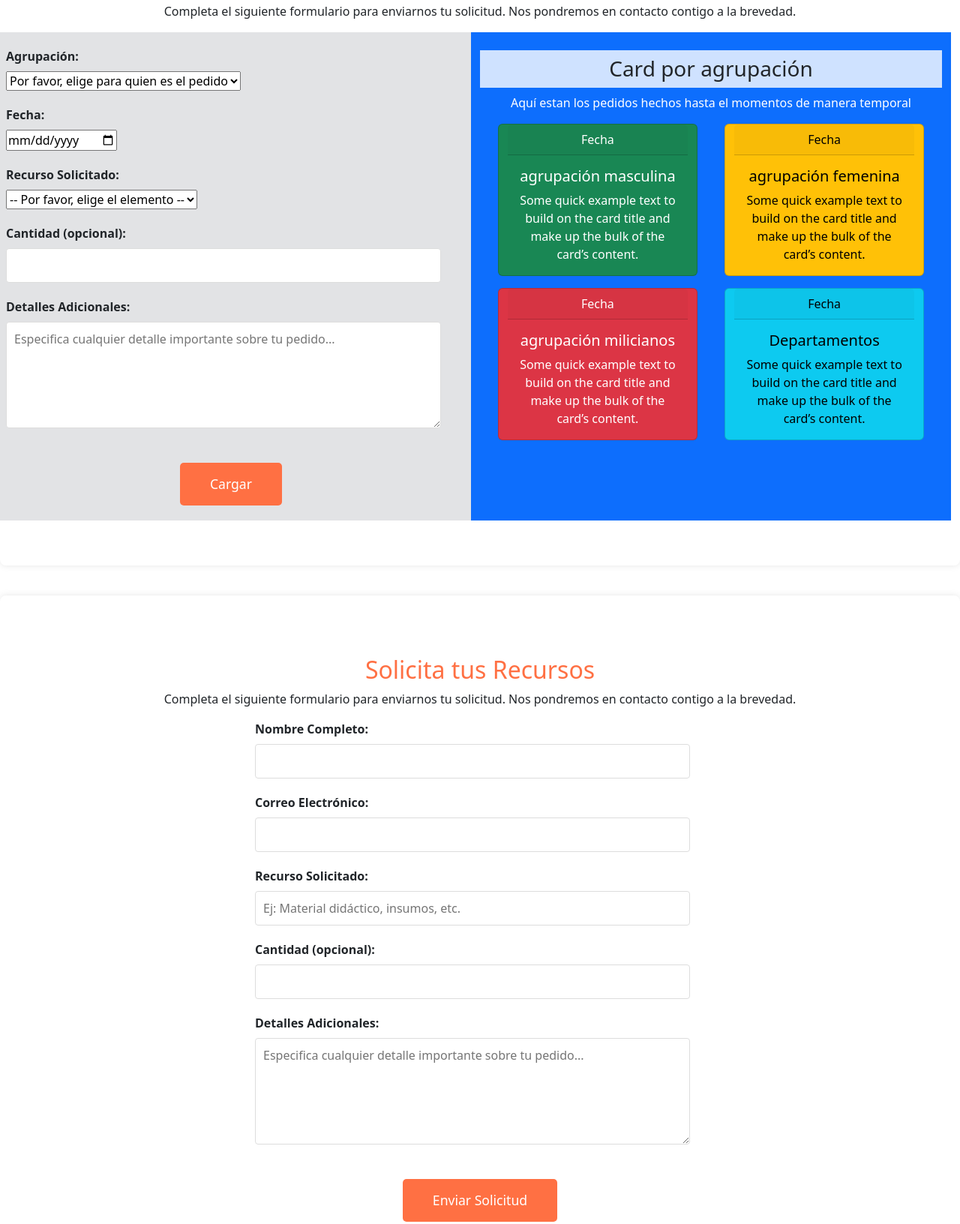
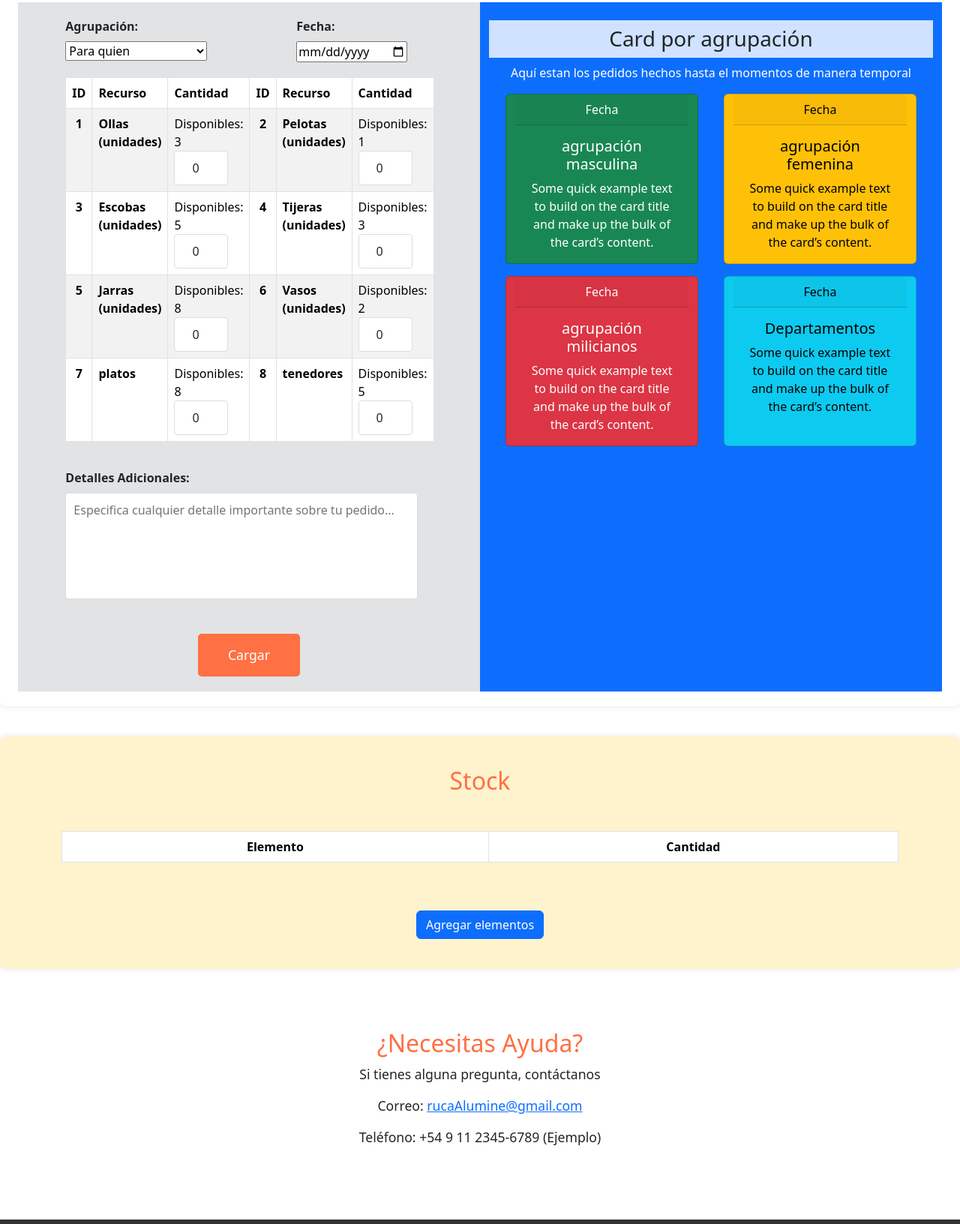
Before and after one commit to Santirod7/Entregable3-Rodriguez, a plain HTML site: page index.html in a window 1280 px wide. Shown: the part 803-2435 px from the top of the page at 75% size. Drawn offline with nearby package versions, Linux system fonts and the light colour scheme; a script that the page names is missing.

Commit message:
Un commit de finalizacion

```diff
--- a/css/style.css
+++ b/css/style.css
@@ -55,6 +55,7 @@ a:hover {
 .btn-orange:hover {
     background-color: var(--orange-dark);
 }
+
 
 /* Encabezado */
 header {
@@ -135,7 +136,7 @@ header nav ul li a:hover {
 
 /* Sección de Solicitud de Recursos */
 .solicitar-recursos, .contacto {
-    padding: 60px 0;
+    padding: 20px 0;
     text-align: center;
 }
 
@@ -178,7 +179,7 @@ header nav ul li a:hover {
 }
 
 .form-group textarea {
-    resize: vertical; /* Permite redimensionar verticalmente */
+    resize: none;
 }
 
 .solicitar-recursos button[type="submit"] {
--- a/index.html
+++ b/index.html
@@ -42,73 +42,156 @@
         <section id="solicitar" class="solicitar-recursos">
             <h2>Organizador</h2>
             <p>Completa el siguiente formulario para enviarnos tu solicitud. Nos pondremos en contacto contigo a la brevedad.</p>
+            <div class="row ms-4 me-0">
+            <div class="row justify-content-evenly">
+                <div class=" col-lg-6 col-md-6 col-sm-11 container bg-secondary-subtle">
+                    <form action="#" method="POST">
                         <div class="row">
-            <div class="row">
-                <div class=" col-6 container bg-secondary-subtle">
-                    <form action="#" method="POST">
-                        <div class="form-group">
+                            <div class="col-lg-4 col-sm-11 form-group">
                                 <label for="nombreAgrupacion">Agrupación:</label>
                                 <select name="nombreAgrupacion" id="nombreAgrupacion" required>
 
-                                <option value=""> Por favor, elige para quien es el pedido </option>
+                                    <option value=""> Para quien </option>
                                     <option value="opcion1">Agrupacion Masculina</option>
                                     <option value="opcion2">Agrupacion Femenina</option>
                                     <option value="opcion3">Agrupacion Milicianos</option>
                                     <option value="opcion4">Departamentos</option>
                                 </select>
                             </div>
-                        <div class="form-group">
+                            <div class="col-4 form-group">
                                 <label for="date">Fecha:</label>
                                 <input type="date" id="date" name="date" required>
                             </div>
-                        <div class="form-group">
-                            <label for="recurso">Recurso Solicitado:</label>
-                            <select name="nombreAgrupacion" id="nombreAgrupacion" required>
-
-                                <option value="">-- Por favor, elige el elemento --</option>
-                                <option value="opcion1">Agrupacion Masculina</option>
-                                <option value="opcion2">Agrupacion Femenina</option>
-                                <option value="opcion3">Agrupacion Milicianos</option>
-                                <option value="opcion4">Departamentos</option>
-                            </select>
+                            <div class="col-10 form-group table-responsive">
+                <table class="table table-bordered table-striped custom-order-table">
+                    <thead class="table-header-orange">
+                        <tr>
+                            <th class="text-center" scope="col">ID</th>
+                            <th scope="col">Recurso</th>
+                            <th scope="col">Cantidad</th>
+                            <th class="text-center" scope="col">ID</th>
+                            <th scope="col">Recurso</th>
+                            <th scope="col">Cantidad</th>
+                        </tr>
+                    </thead>
+                    <tbody>
+                        <tr>
+                            <td class="text-center">
+                                <label for="id">1</label>
+                            </td>
+                            <td>
+                                <label for="item_Ollas">Ollas (unidades)</label>
+                            </td>
+                            <td>
+                               Disponibles: 3 <input type="number" class="form-control form-control-sm text-center" id="item_Ollas" name="Ollas" value="0" min="0">
+                            </td>
+                            <td class="text-center">
+                                <label for="id">2</label>
+                            </td>
+                            <td>
+                                <label for="item_Pelotas">Pelotas (unidades)</label>
+                            </td>
+                            <td>
+                               Disponibles: 1 <input type="number" class="form-control form-control-sm text-center" id="item_Pelotas" name="Pelotas" value="0" min="0">
+                            </td>
+                        </tr>
+                        <tr>
+                            <td class="text-center">
+                                <label for="id">3</label>
+                            </td>
+                            <td>
+                                <label for="item_boligrafos">Escobas (unidades)</label>
+                            </td>
+                            <td>
+                              Disponibles: 5 <input type="number" class="form-control form-control-sm text-center" id="item_boligrafos" name="boligrafos" value="0" min="0">
+                            </td>
+                            <td class="text-center">
+                                <label for="id">4</label>
+                            </td>
+                            <td>
+                                <label for="item_tijeras">Tijeras (unidades)</label>
+                            </td>
+                            <td>
+                               Disponibles: 3 <input type="number" class="form-control form-control-sm text-center" id="item_tijeras" name="tijeras" value="0" min="0">
+                            </td>
+                        </tr>
+                        <tr>
+                            <td class="text-center">
+                                <label for="id">5</label>
+                            </td>
+                            <td>
+                                <label for="item_Jarras">Jarras (unidades)</label>
+                            </td>
+                            <td>
+                               Disponibles: 8 <input type="number" class="form-control form-control-sm text-center" id="item_Jarras" name="Jarras" value="0" min="0">
+                            </td>
+                            <td class="text-center">
+                                <label for="id">6</label>
+                            </td>
+                            <td>
+                                <label for="item_Vasos">Vasos (unidades)</label>
+                            </td>
+                            <td>
+                               Disponibles: 2 <input type="number" class="form-control form-control-sm text-center" id="item_Vasos" name="Vasos" value="0" min="0">
+                            </td>
+                        </tr>
+                        <tr>
+                            <td class="text-center">
+                                <label for="id">7</label>
+                            </td>
+                            <td>
+                                <label for="item_platos">platos</label>
+                            </td>
+                            <td>
+                               Disponibles: 8 <input type="number" class="form-control form-control-sm text-center" id="item_platos" name="platos" value="0" min="0">
+                            </td>
+                            <td class="text-center">
+                                <label for="id">8</label>
+                            </td>
+                            <td>
+                                <label for="item_tenedores">tenedores</label>
+                            </td>
+                            <td>
+                               Disponibles: 5 <input type="number" class="form-control form-control-sm text-center" id="item_tenedores" name="tenedores" value="0" min="0">
+                            </td>
+                        </tr>
+                    </tbody>
+                </table>
                 </div>
-                        <div class="form-group">
-                            <label for="cantidad">Cantidad (opcional):</label>
-                            <input type="number" id="cantidad" name="cantidad" min="1">
+                            <div class="col-10 form-group">
+                                <label for="mensaje">Detalles Adicionales:</label>
+                                <textarea id="mensaje" name="mensaje" rows="5" placeholder="Especifica cualquier detalle importante sobre tu pedido..." ></textarea>
                             </div>
-                        <div class="form-group">
-                            <label for="mensaje">Detalles Adicionales:</label>
-                            <textarea id="mensaje" name="mensaje" rows="5" placeholder="Especifica cualquier detalle importante sobre tu pedido..."></textarea>
                         </div>
                         <button type="submit" class="btn-orange">Cargar</button>
                     </form>
                 </div>
-                <div class="col-6 bg-primary">
+                <div class="col-lg-6 col-md-6 col-sm-11 bg-primary">
                     <h3 class="text-center mt-4 mb-2 bg-primary-subtle py-2">Card por agrupación</h3>
             <p class="text-white">Aquí estan los pedidos hechos hasta el momentos de manera temporal</p>
  <div class="row justify-content-evenly">
-     <div class="col-5 card text-bg-success mb-3 cardAgrupacion" >
+     <div class="col-lg-5 col-sm-10 card text-bg-success mb-3 cardAgrupacion" >
        <div class="card-header">Fecha</div>
        <div class="card-body">
          <h5 class="card-title">agrupación masculina</h5>
          <p class="card-text">Some quick example text to build on the card title and make up the bulk of the card’s content.</p>
        </div>
      </div>
-     <div class="col-5 card text-bg-warning mb-3 cardAgrupacion" >
+     <div class="col-lg-5 col-sm-10 card text-bg-warning mb-3 cardAgrupacion" >
        <div class="card-header">Fecha</div>
        <div class="card-body">
          <h5 class="card-title">agrupación femenina</h5>
          <p class="card-text">Some quick example text to build on the card title and make up the bulk of the card’s content.</p>
        </div>
      </div>
-     <div class="col-5 card text-bg-danger mb-3 cardAgrupacion" >
+     <div class="col-lg-5 col-sm-10 card text-bg-danger mb-3 cardAgrupacion" >
        <div class="card-header">Fecha</div>
        <div class="card-body">
          <h5 class="card-title">agrupación milicianos</h5>
          <p class="card-text">Some quick example text to build on the card title and make up the bulk of the card’s content.</p>
        </div>
      </div>
-     <div class="col-5 card text-bg-info mb-3 cardAgrupacion" >
+     <div class="col-lg-5 col-sm-10 card text-bg-info mb-3 cardAgrupacion" >
        <div class="card-header">Fecha</div>
        <div class="card-body">
          <h5 class="card-title">Departamentos</h5>
@@ -121,33 +204,22 @@
             </div>
         </section>
 
-        <section id="solicitar" class="solicitar-recursos">
+        <section id="solicitar" class="solicitar-recursos bg-warning-subtle">
             <div class="container">
-                <h2>Solicita tus Recursos</h2>
-                <p>Completa el siguiente formulario para enviarnos tu solicitud. Nos pondremos en contacto contigo a la brevedad.</p>
-                <form action="#" method="POST">
-                    <div class="form-group">
-                        <label for="nombre">Nombre Completo:</label>
-                        <input type="text" id="nombre" name="nombre" required>
-                    </div>
-                    <div class="form-group">
-                        <label for="email">Correo Electrónico:</label>
-                        <input type="email" id="email" name="email" required>
-                    </div>
-                    <div class="form-group">
-                        <label for="recurso">Recurso Solicitado:</label>
-                        <input type="text" id="recurso" name="recurso" placeholder="Ej: Material didáctico, insumos, etc." required>
-                    </div>
-                    <div class="form-group">
-                        <label for="cantidad">Cantidad (opcional):</label>
-                        <input type="number" id="cantidad" name="cantidad" min="1">
-                    </div>
-                    <div class="form-group">
-                        <label for="mensaje">Detalles Adicionales:</label>
-                        <textarea id="mensaje" name="mensaje" rows="5" placeholder="Especifica cualquier detalle importante sobre tu pedido..."></textarea>
-                    </div>
-                    <button type="submit" class="btn-orange">Enviar Solicitud</button>
-                </form>
+                <h2 class="mb-5">Stock</h2>
+
+<table class="table table-bordered table-striped custom-order-table">
+                    <thead class="table-header-orange">
+                        <tr>
+                            <th scope="col">Elemento</th>
+                            <th scope="col">Cantidad</th>
+                        </tr>
+                    </thead>
+                    <tbody id="tablaElementos">
+                    </tbody>
+                </table>
+                               <button type="button" class="btn btn-primary mt-5" data-bs-toggle="modal" data-bs-target="#agregarElemento">
+  Agregar elementos </button>
             </div>
         </section>
 
@@ -161,11 +233,42 @@
         </section>
     </main>
 
+<div class="modal fade" id="agregarElemento" tabindex="-1" aria-labelledby="agregarElemento2" aria-hidden="true">
+  <div class="modal-dialog">
+    <div class="modal-content">
+      <div class="modal-header">
+        <h2 class="modal-title fs-5" id="agregarElemento2">Agregar elemento</h2>
+        <button type="button" class="btn-close" data-bs-dismiss="modal" aria-label="Close"></button>
+      </div>
+      <div class="modal-body">
+        <form id="agregaElementoForm">
+            <div class="form-group">
+                        <label for="elementoId">Identificador:</label>
+                        <input type="number" id="elementoId" name="cantidad" min="0" required>
+                    </div>
+                    <div class="form-group">
+                        <label for="nombre">Nombre del elemento: </label>
+                        <input type="text" id="nombreElemento" name="nombre" maxlength="20" required>
+                    </div>
+                    <div class="form-group">
+                        <label for="cantidad">Cantidad actual:</label>
+                        <input type="number" id="cantidad" name="cantidad" min="1" required>
+                    </div>
+                    <button type="button" class="btn btn-danger" data-bs-dismiss="modal">Cerrar</button>
+                    <button type="submit"   class="btn btn-success">Agregar </button>
+                </form>
+      </div>
+    </div>
+  </div>
+</div>
+
     <footer>
         <div class="container">
             <p>&copy; 2025 Ruca Aluminé. Todos los derechos reservados.</p>
         </div>
     </footer>
-    <script src="https://cdn.jsdelivr.net/npm/bootstrap@5.3.3/dist/js/bootstrap.min.js" integrity="sha384-0pUGZvbkm6XF6gxjEnlco9tFfQ1K5NfDKT/b2gZgW+1kR6wVwLh0j7p2bO/S" crossorigin="anonymous"></script>
+    <script src="https://cdn.jsdelivr.net/npm/@popperjs/core@2.11.8/dist/umd/popper.min.js" integrity="sha384-I7E8VVD/ismYTF4hNIPjVp/Zjvgyol6VFvRkX/vR+Vc4jQkC+hVqc2pM8ODewa9r" crossorigin="anonymous"></script>
+<script src="https://cdn.jsdelivr.net/npm/bootstrap@5.3.6/dist/js/bootstrap.min.js" integrity="sha384-RuyvpeZCxMJCqVUGFI0Do1mQrods/hhxYlcVfGPOfQtPJh0JCw12tUAZ/Mv10S7D" crossorigin="anonymous"></script>
+    <script src="./js/index.js" ></script>
 </body>
 </html>
--- /dev/null
+++ b/js/index.js
@@ -0,0 +1,89 @@
+class Pedidos {
+    constructor(id, nombreAgrupacion, fecha, elemento, cantidad, descripcionPedido) {
+        this.id = id;
+        this.nombreAgrupacion = nombreAgrupacion;
+        this.fecha = fecha;
+        this.elemento = elemento;
+        this.cantidad = cantidad;
+        this.descripcionPedido = descripcionPedido;
+    }
+    }
+
+class Elemento {
+        constructor(elementoId, nombreElemento, cantidad) {
+        this.elementoId = elementoId;
+        this.nombreElemento = nombreElemento;
+        this.cantidad = cantidad;
+    }
+    toJSON(){return{
+            id: this.elementoId,
+            nombreElemento: this.nombreElemento,
+            cantidad: this.cantidad,
+    }
+
+    }
+    }
+
+
+const listadoElementos= [
+tenedor = new Elemento(1,"Tenedor",4),
+ollas = new Elemento(2,"Ollas",5),
+vasos = new Elemento(3,"Vasos",2),
+pelotas = new Elemento(4,"Pelotas",3),
+escoba = new Elemento(5,"escoba",6),
+detergente = new Elemento(6,"detergente",3),
+tijera = new Elemento(7,"tijera",4),
+pala = new Elemento(8,"pala",1,) ];
+
+console.log(listadoElementos[0].elementoId)
+const elementos = cargarElementos();
+
+function guardarElemento(elementos) {
+    localStorage.setItem('Elementos', JSON.stringify(elementos.forEach(elemento => elemento.toJSON())));
+}
+
+function cargarElementos() {
+    const elementosJSON = localStorage.getItem('Elementos');
+    if (elementosJSON) {
+        const listadoElementos = JSON.parse(elementosJSON);
+        return listadoElementos.map(recurso => new Elemento(
+            recurso.id,
+            recurso.nombreElemento,
+            recurso.cantidad,
+        ));
+    }
+    return [];
+}
+    agregaElementoForm.onsubmit = function (event) {
+        event.preventDefault();
+        console.log(elementoId.value)
+                const nuevoElemento = new Elemento(
+            parseInt(elementoId.value),
+            nombreElemento.value,
+            parseInt(elementoId.value),
+            )
+    listadoElementos.push(nuevoElemento)
+console.log(listadoElementos)
+guardarElemento(listadoElementos)
+cargarElementos()
+renderizarTabla()
+}
+listadoElementos.forEach(function(numero) {
+        console.log(numero)})
+
+
+    function renderizarTabla() {
+      let  listadoElementos = JSON.parse(localStorage.getItem('Elementos'))
+      console.log(listadoElementos)
+    const tbody = document.getElementById('tablaElementos');
+    tbody.innerHTML = '';
+    listadoElementos.forEach(function(Elemento) {
+        console.log(Elemento)
+        const fila = document.createElement('tr');
+        fila.innerHTML = `
+            <td>${Elemento.nombreElemento}</td>
+            <td>${Elemento.cantidad}</td>
+        `;
+         tbody.appendChild(fila)
+    }); }
+renderizarTabla()
```
Also changed, not shown: JS/cargaElemento.js (deleted), JS/organizarElemento.js (deleted), 1 other file. Lines whose indentation alone changed are shown as unchanged.
